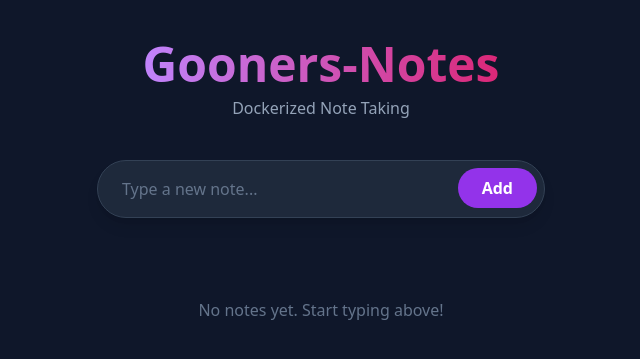
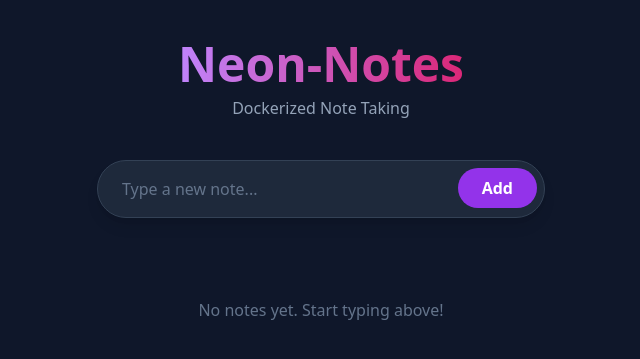
Before and after one commit to KAMAL-V007/Dockerized-Notes-App, a Flask app: page / in a window 1280 px wide. Shown: the top 359 px of the page, without its empty margins (319-959 px from the left). Run offline with Flask 3, Linux system fonts and the light colour scheme; data that the repository does not hold is empty; some libraries are stand-ins or nearby versions.

Commit message:
modification in template

```diff
--- a/k8s/app-deployment.yaml
+++ b/k8s/app-deployment.yaml
@@ -16,7 +16,7 @@ spec:
     spec:
       containers:
         - name: notes-cont
-          image: kamalv007/notes-app:v1
+          image: kamalv007/neon-notes:v1
           ports:
             - containerPort: 5000
           env:
--- a/templates/index.html
+++ b/templates/index.html
@@ -21,7 +21,7 @@
     <!-- Header -->
     <div class="text-center mb-10">
         <h1 class="text-5xl font-bold text-transparent bg-clip-text bg-gradient-to-r from-purple-400 to-pink-600 mb-2">
-            Gooners-Notes
+            Neon-Notes
         </h1>
         <p class="text-slate-400">Dockerized Note Taking</p>
     </div>
```
Also changed, not shown: README.md.
